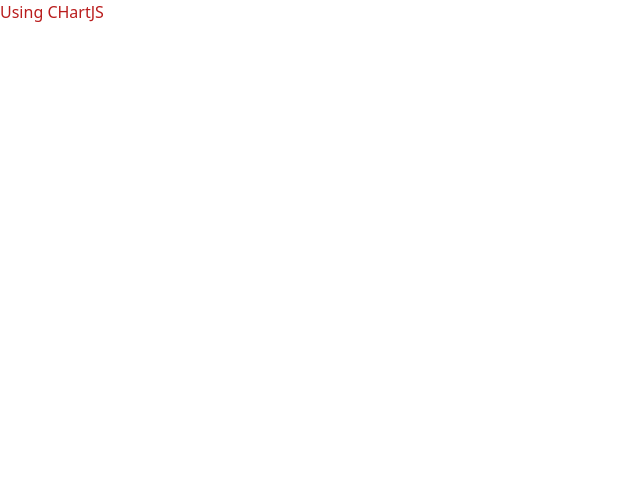
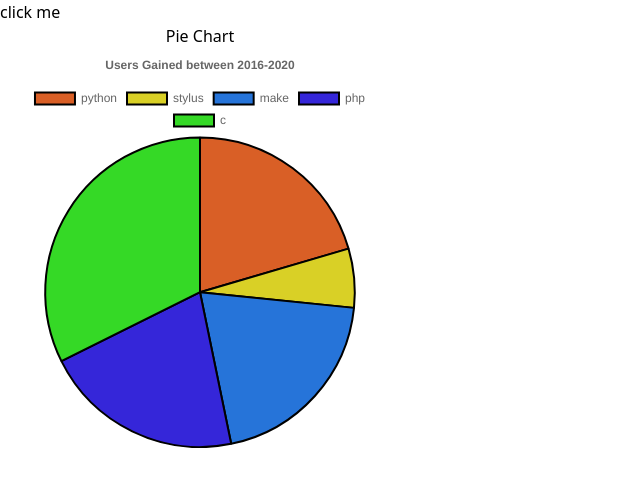
Before and after one commit to Zeroluffs/test-graphs, a Next.js app: page / in a window 1280 px wide. Shown: the top 486 px of the page, without its empty margins (0-640 px from the left). Built offline with nearby package versions, Linux system fonts and the light colour scheme.

Commit message:
pie chart and context

```diff
--- /dev/null
+++ b/components/PieChart.tsx
@@ -0,0 +1,24 @@
+// src/components/PieChart.js
+import React from "react";
+import 'chart.js/auto';
+import { Pie } from "react-chartjs-2";
+
+function PieChart({ chartData }: any) {
+  return (
+    <div className="chart-container">
+      <h2 style={{ textAlign: "center" }}>Pie Chart</h2>
+      <Pie
+        data={chartData}
+        options={{
+          plugins: {
+            title: {
+              display: true,
+              text: "Users Gained between 2016-2020",
+            },
+          },
+        }}
+      />
+    </div>
+  );
+}
+export default PieChart;
--- /dev/null
+++ b/context/ChartsContext.tsx
@@ -0,0 +1,39 @@
+import { createContext, ReactNode, useContext, useMemo, useState } from "react";
+import { dataPie } from "utils/DataPie";
+interface ChartsContextProps {
+  children: ReactNode;
+}
+interface ContextProps {
+  pieChartData: any;
+  addNewValue: (value: any) => void;
+}
+const ChartContext = createContext<ContextProps>({
+  pieChartData: [],
+  addNewValue: (value: any) => {},
+});
+
+export function ChartContextProvider({ children }: ChartsContextProps) {
+  const [pieChartData, setDataPieChart] = useState(dataPie);
+  const memoedValue = useMemo(
+    () => ({
+      pieChartData,
+      addNewValue,
+    }),
+    [pieChartData, addNewValue]
+  );
+
+  // eslint-disable-next-line react-hooks/exhaustive-deps
+  function addNewValue(value: any) {
+    setDataPieChart((oldArray) => [...oldArray, value]);
+  }
+
+  return (
+    <ChartContext.Provider value={memoedValue}>
+      {children}
+    </ChartContext.Provider>
+  );
+}
+
+export default function useChartContext() {
+  return useContext(ChartContext);
+}
--- a/pages/_app.tsx
+++ b/pages/_app.tsx
@@ -1,6 +1,10 @@
-import type { AppProps } from 'next/app'
+import type { AppProps } from "next/app";
 import "../styles/globals.css";
-
+import { ChartContextProvider } from "../context/ChartsContext";
 export default function App({ Component, pageProps }: AppProps) {
-  return <Component {...pageProps} />
+  return (
+    <ChartContextProvider>
+      <Component {...pageProps} />
+    </ChartContextProvider>
+  );
 }
--- a/pages/index.tsx
+++ b/pages/index.tsx
@@ -1,14 +1,63 @@
-import Head from 'next/head'
-import Image from 'next/image'
-import { Inter } from '@next/font/google'
-import styles from '@/styles/Home.module.css'
+import Head from "next/head";
+import Image from "next/image";
+import { Inter } from "@next/font/google";
+import styles from "@/styles/Home.module.css";
+import { useEffect, useState } from "react";
+import { Data } from "../utils/data";
+import PieChart from "components/PieChart";
+import { dataPie } from "../utils/DataPie";
+import React from "react";
+import useChartContext from "context/ChartsContext";
+export default function Home() {
+  const test = {
+    id: "test",
+    label: "test",
+    value: 666,
+    color: "hsl(115, 70%, 50%)",
+  };
+  const { pieChartData, addNewValue } = useChartContext();
+  const chartRef = React.useRef<any>(null);
+  const [data, setData] = useState(dataPie);
+  const [chartData, setChartData] = useState({
+    labels: pieChartData.map((data: any) => data.label),
+    datasets: [
+      {
+        label: "Users",
+        data: pieChartData.map((data: any) => data.value),
+        backgroundColor: dataPie.map((data) => data.color),
+        borderColor: "black",
+        borderWidth: 2,
+      },
+    ],
+  });
 
-const inter = Inter({ subsets: ['latin'] })
+  const handleClick = (e: any) => {
+    e.preventDefault();
+    const chart = chartRef!!.current!!;
+    console.log(chart);
+    // setData((oldArray) => [...oldArray, test]);
+    addNewValue(test);
+    dataPie.push(test);
+  };
 
-export default function Home() {
+  useEffect(() => {
+    setChartData({
+      labels: dataPie.map((data) => data.label),
+      datasets: [
+        {
+          label: "Users",
+          data: dataPie.map((data) => data.value),
+          backgroundColor: dataPie.map((data) => data.color),
+          borderColor: "black",
+          borderWidth: 2,
+        },
+      ],
+    });
+  }, [pieChartData]);
   return (
-   <div className="">
-    <p className="text-red-700">Using CHartJS</p>
-   </div>
-  )
+    <div className="w-[400px]">
+      <button onClick={handleClick}>click me</button>
+      <PieChart ref={chartRef} chartData={chartData}  />
+    </div>
+  );
 }
--- /dev/null
+++ b/utils/DataPie.tsx
@@ -0,0 +1,32 @@
+export const dataPie =[
+  {
+    id: "python",
+    label: "python",
+    value: 339,
+    color: "hsl(19, 70%, 50%)",
+  },
+  {
+    id: "stylus",
+    label: "stylus",
+    value: 102,
+    color: "hsl(57, 70%, 50%)",
+  },
+  {
+    id: "make",
+    label: "make",
+    value: 334,
+    color: "hsl(214, 70%, 50%)",
+  },
+  {
+    id: "php",
+    label: "php",
+    value: 346,
+    color: "hsl(245, 70%, 50%)",
+  },
+  {
+    id: "c",
+    label: "c",
+    value: 536,
+    color: "hsl(115, 70%, 50%)",
+  },
+];
```
